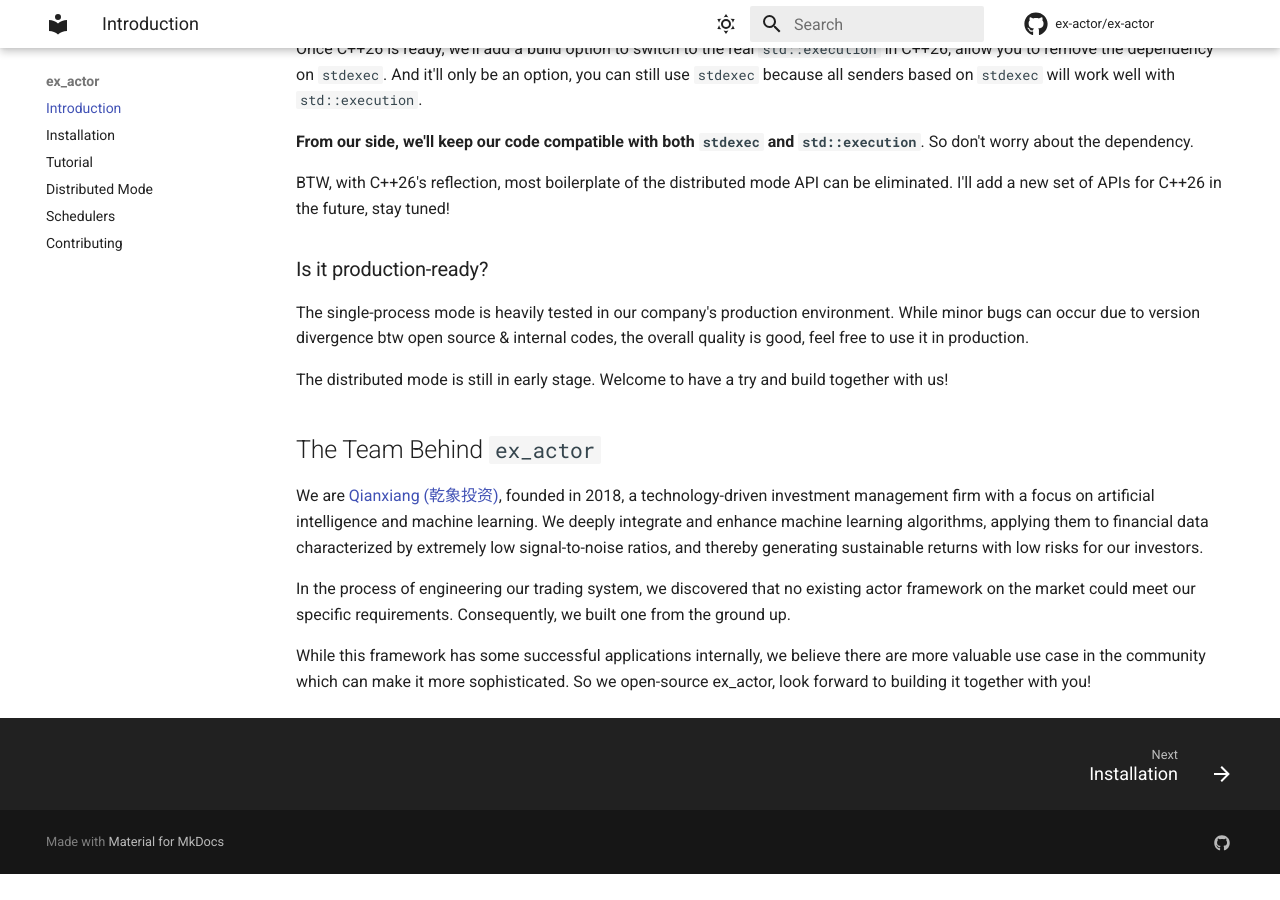
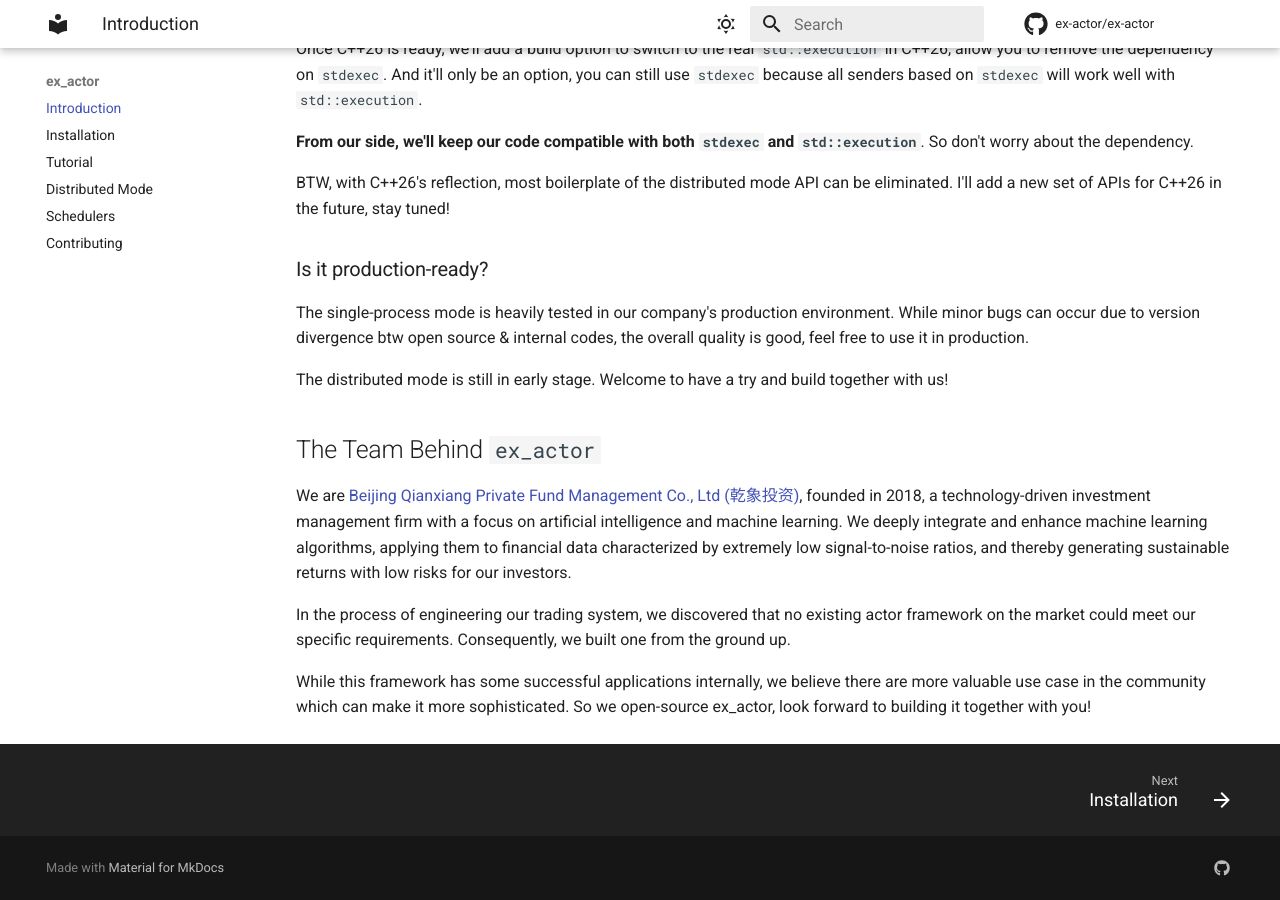
Before and after one commit to ex-actor/ex-actor, an MkDocs documentation site: the page built from docs/contents/index.md, in a window 1280 px wide and 900 px high, scrolled down 2084 px. Built offline with MkDocs 1.6.1 and Material for MkDocs 9.7.7, drawn with Linux system fonts in a browser that asks for light colours; comment, search, counter and statistics services are not loaded; before the commit the page ends 2958 px from its top, so only the background shows below that.

```diff
--- a/docs/contents/index.md
+++ b/docs/contents/index.md
@@ -83,7 +83,7 @@ The distributed mode is still in early stage. Welcome to have a try and build to
 
 ## The Team Behind `ex_actor`
 
-We are [Qianxiang (乾象投资)](https://www.qianxiang.cn/), founded in 2018, a technology-driven investment management firm with a focus on artificial intelligence and machine learning. We deeply integrate and enhance machine learning algorithms, applying them to financial data characterized by extremely low signal-to-noise ratios, and thereby generating sustainable returns with low risks for our investors.
+We are [Beijing Qianxiang Private Fund Management Co., Ltd (乾象投资)](https://www.qianxiang.cn/), founded in 2018, a technology-driven investment management firm with a focus on artificial intelligence and machine learning. We deeply integrate and enhance machine learning algorithms, applying them to financial data characterized by extremely low signal-to-noise ratios, and thereby generating sustainable returns with low risks for our investors.
 
 In the process of engineering our trading system, we discovered that no existing actor framework on the market could meet our specific requirements. Consequently, we built one from the ground up.
 
```
Also changed, not shown: README.md.
